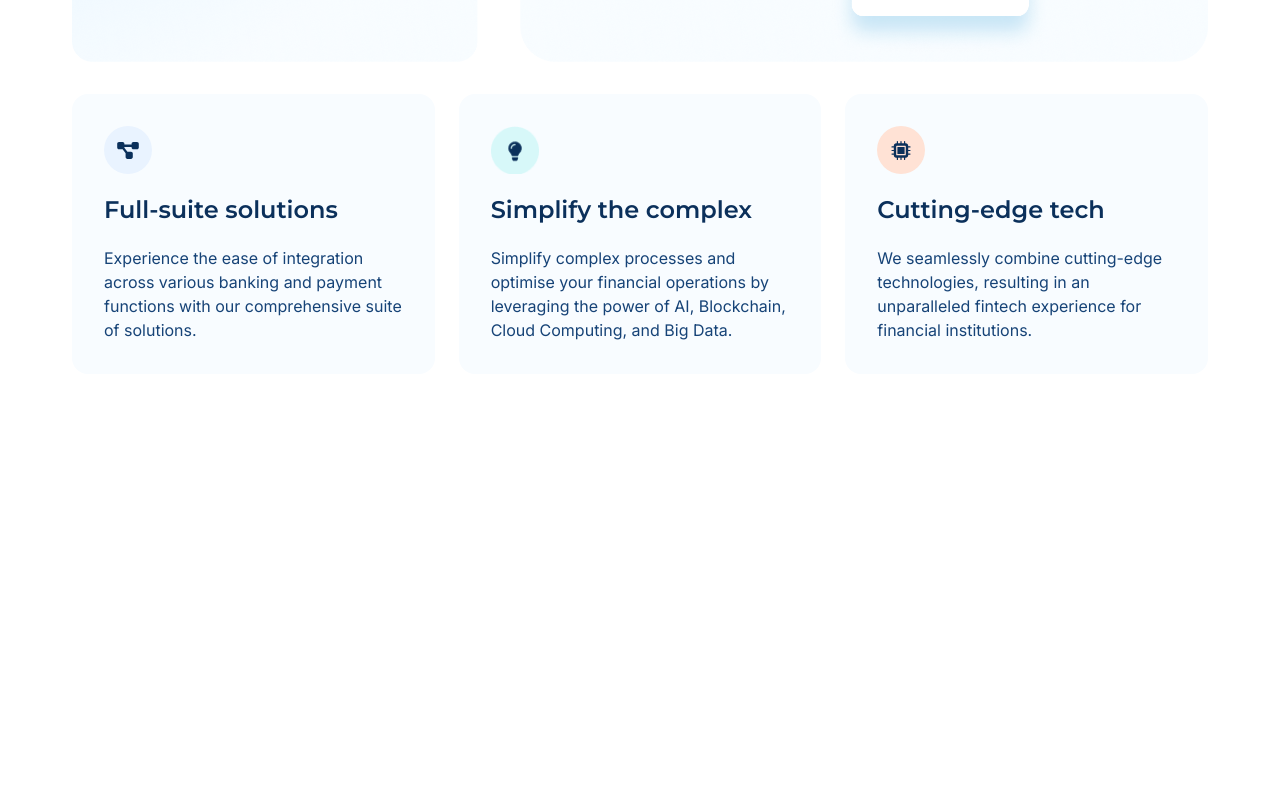
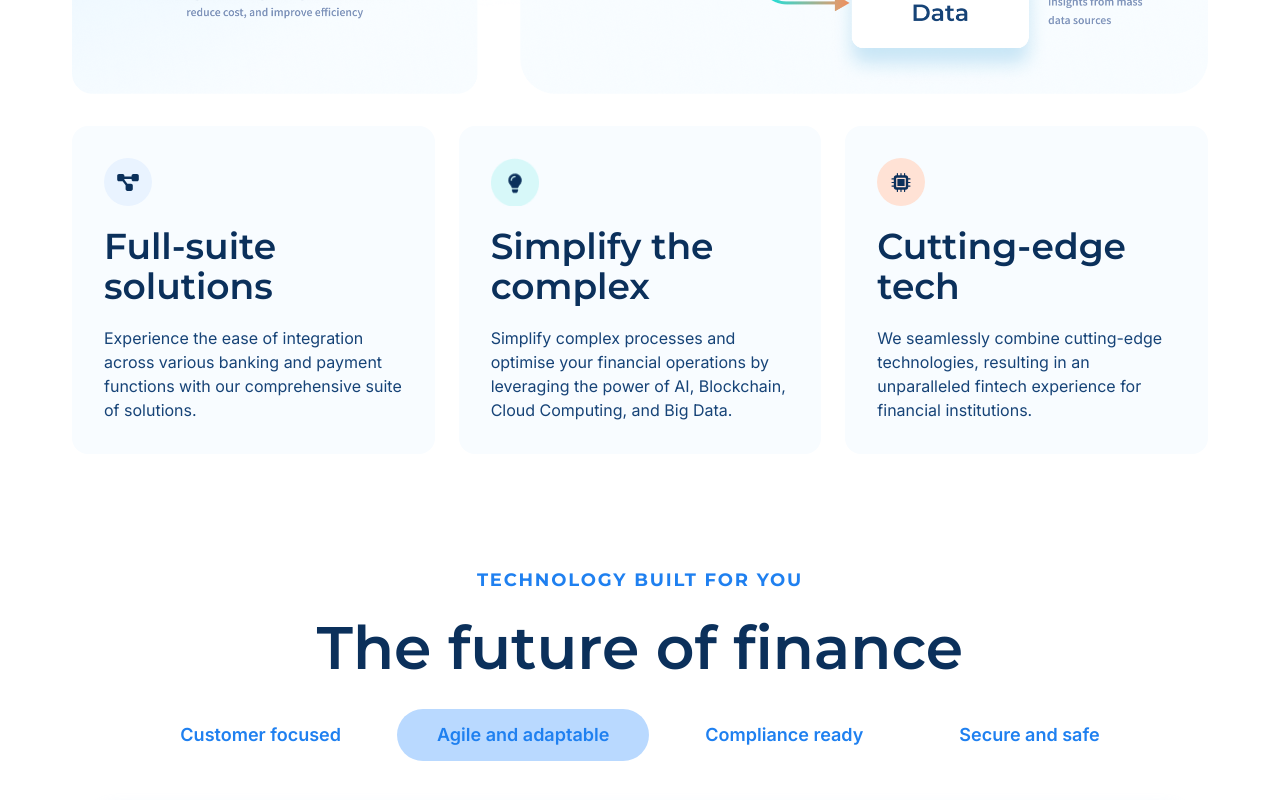
Before and after one commit to topurayhan007/any-tech, a Next.js app: page / in a window 1280 px wide. Shown: the part 1972-2772 px from the top of the page. Before the commit the page ends 2346 px from the top, so only its background shows below. Built offline with nearby package versions, Linux system fonts and the light colour scheme.

Commit message:
Update: Tab section done

```diff
--- a/app/globals.css
+++ b/app/globals.css
@@ -27,11 +27,11 @@
 }
 
 h4 {
-  @apply text-lg md:text-xl lg:text-2xl font-semibold text-black-main font-montserrat;
+  @apply text-2xl md:text-3xl lg:text-4xl font-semibold text-black-main font-montserrat;
 }
 
 h6 {
-  @apply text-sm md:text-base lg:text-lg font-bold text-blue-main font-montserrat;
+  @apply text-sm md:text-base lg:text-lg font-bold tracking-widest text-blue-main font-montserrat;
 }
 
 p {
--- a/app/page.tsx
+++ b/app/page.tsx
@@ -3,6 +3,7 @@
 import MobileBannerImage from "@/components/MobileBannerImage";
 import Navbar from "@/components/Navbar";
 import PhilosophySection from "@/components/PhilosophySection";
+import TabSection from "@/components/TabSection";
 
 export default function Home() {
   return (
@@ -14,6 +15,7 @@
       <MobileBannerImage />
       <AboutUsSection />
       <PhilosophySection />
+      <TabSection />
     </>
   );
 }
--- a/components/PhilosophySection.tsx
+++ b/components/PhilosophySection.tsx
@@ -21,7 +21,7 @@
     },
   ];
   return (
-    <section className="container mt-20">
+    <section className="container my-10 md:my-14 lg:my-28">
       <h6 className="uppercase text-center">Our Philosophy</h6>
       <h2 className="mt-4 mb-6 leading-tight text-center">
         Human-centred innovation
--- /dev/null
+++ b/components/TabSection.tsx
@@ -0,0 +1,27 @@
+import React from "react";
+import TabSwiper from "./TabSwiper";
+import { tabData } from "@/constants/tabData";
+
+const TabSection = () => {
+  const tabs = [
+    "Customer focused",
+    "Agile and adaptable",
+    "Compliance ready",
+    "Secure and safe",
+  ];
+
+  return (
+    <section className="my-10 md:my-14 lg:my-20">
+      <div className="container">
+        <h6 className="uppercase text-center">TECHNOLOGY BUILT FOR YOU</h6>
+        <h2 className="mt-4 mb-6 leading-tight text-center">
+          The future of finance
+        </h2>
+        <TabSwiper tabs={tabs} tabData={tabData} />
+      </div>
+      <div className="section-bottom-clip bg-gradient-to-b from-white to-blue-50 h-32"></div>
+    </section>
+  );
+};
+
+export default TabSection;
--- /dev/null
+++ b/components/TabSwiper.tsx
@@ -0,0 +1,96 @@
+"use client";
+
+import { useState, useRef } from "react";
+import { Swiper, SwiperSlide } from "swiper/react";
+import { Swiper as SwiperCore } from "swiper/types";
+import { Keyboard, Autoplay } from "swiper/modules";
+import "swiper/css";
+import "swiper/css/navigation";
+import "swiper/css/pagination";
+import { TabDataEntry } from "@/constants/tabData";
+import Image from "next/image";
+
+interface TabSwiperProps {
+  tabs: string[];
+  tabData: TabDataEntry[];
+}
+
+const TabSwiper = ({ tabs, tabData }: TabSwiperProps) => {
+  const [activeTab, setActiveTab] = useState(0);
+  const swiperRef = useRef<SwiperCore | null>(null);
+
+  const handleTabClick = (index: number) => {
+    setActiveTab(index);
+    if (swiperRef.current) {
+      swiperRef.current?.slideTo(index);
+    }
+  };
+
+  return (
+    <div className="w-full mx-auto">
+      {/* Tabs */}
+      <div className="hidden lg:flex flex-wrap justify-center gap-4 mb-6">
+        {tabs.map((tab, index) => (
+          <button
+            key={index}
+            onClick={() => handleTabClick(index)}
+            className={`px-5 py-1 md:px-10 md:py-3 text-lg font-semibold rounded-full transition-all duration-300 text-blue-main hover:bg-blue-medium-light/30 font-inter
+              ${
+                activeTab === index ? "bg-blue-medium-light" : "bg-transparent"
+              }`}
+          >
+            {tab}
+          </button>
+        ))}
+      </div>
+
+      {/* Swiper */}
+      <Swiper
+        onSwiper={(swiper) => (swiperRef.current = swiper)}
+        onSlideChange={(swiper) => setActiveTab(swiper.realIndex)}
+        initialSlide={0}
+        autoplay={{
+          delay: 3500,
+          disableOnInteraction: false,
+        }}
+        modules={[Keyboard, Autoplay]}
+        className="w-full"
+      >
+        {tabData.map((item, index) => (
+          <SwiperSlide key={index}>
+            <div className="md:p-10 p-6 m-5  bg-white rounded-3xl drop-shadow-[0_4px_8px_rgba(190,219,255,0.4)] shadow-blue-200/40 text-center flex flex-col lg:flex-row items-center lg:gap-10 gap-5">
+              <div className="w-full flex flex-col items-start text-left gap-4">
+                <h6 className="uppercase">{item.subHeading}</h6>
+                <h4 className="">{item.heading}</h4>
+                <div className="block md:hidden w-full md:w-[80%] md:h-full">
+                  <Image
+                    src={item.imageHref}
+                    alt={item.heading + " Image"}
+                    width={0}
+                    height={0}
+                    sizes="100vw"
+                    className="object-cover aspect-square rounded-2xl h-48 md:h-full w-full"
+                  />
+                </div>
+                <p className="font-semibold mt-4">{item.boldParagraph}</p>
+                <p className="mt-2 text-black-secondary">{item.paragraph}</p>
+              </div>
+              <div className="hidden md:block w-full lg:w-[80%] md:h-full">
+                <Image
+                  src={item.imageHref}
+                  alt={item.heading + " Image"}
+                  width={0}
+                  height={0}
+                  sizes="100vw"
+                  className="object-cover aspect-square rounded-2xl h-48 md:h-72 lg:h-full w-full"
+                />
+              </div>
+            </div>
+          </SwiperSlide>
+        ))}
+      </Swiper>
+    </div>
+  );
+};
+
+export default TabSwiper;
--- /dev/null
+++ b/constants/tabData.ts
@@ -0,0 +1,46 @@
+export interface TabDataEntry {
+  subHeading: string;
+  heading: string;
+  boldParagraph: string;
+  paragraph: string;
+  imageHref: string;
+}
+
+export const tabData: TabDataEntry[] = [
+  {
+    subHeading: "Customer focused",
+    heading: "Purpose-built financial services",
+    boldParagraph:
+      "Elevate customer experience and achieve agile financial product innovation with the world’s first, consumer-centric, real-time transaction account processing and credit limit system.",
+    paragraph:
+      "Experience the advantages of integrated retail financial services technology, real-time analysis of transactional behaviour and product marketing opportunities.",
+    imageHref: "/assets/backgrounds/tab-1.jpg",
+  },
+  {
+    subHeading: "Agile and adaptable",
+    heading: "Agile and adaptable for growth",
+    boldParagraph:
+      "Innovate with evolving customer demands through our open platform-based technology architecture. Stay ahead of the ever-changing financial landscape with a strong focus on security, compliance and performance.",
+    paragraph:
+      "Optimise your offerings to unlock new revenue streams and deliver an extraordinary customer experience, with digitally designed core banking, payment processing and lending capabilities.",
+    imageHref: "/assets/backgrounds/tab-2.jpg",
+  },
+  {
+    subHeading: "Compliance ready",
+    heading: "Manage compliance with ease",
+    boldParagraph:
+      "Navigate through the evolving regulatory landscape with confidence by streamlining compliance management—through real-time risk monitoring solutions powered by AI and machine learning.",
+    paragraph:
+      "Transform your compliance strategy with flexible and diversified policy rules, powered by cutting-edge technology that is designed for seamless integration with core banking and card payment systems.",
+    imageHref: "/assets/backgrounds/tab-3.png",
+  },
+  {
+    subHeading: "Secure and safe",
+    heading: "Highly secure and safe",
+    boldParagraph:
+      "Discover unparalleled security trusted by financial institutions across the globe. Our applications are meticulously developed in compliance with international security standards, drawing on 20 years of technical expertise.",
+    paragraph:
+      "Join over 40 esteemed FIs, each serving more than 200 million customers, and benefit from our secure, robust and reliable infrastructure.",
+    imageHref: "/assets/backgrounds/tab-4.jpg",
+  },
+];
--- a/package.json
+++ b/package.json
@@ -14,6 +14,7 @@
     "react": "^19.0.0",
     "react-dom": "^19.0.0",
     "react-icons": "^5.4.0",
+    "swiper": "^11.2.2",
     "tailwind-merge": "^3.0.1"
   },
   "devDependencies": {
```
Also changed, not shown: 1 other file (tests, documents, lock files or other folders).
